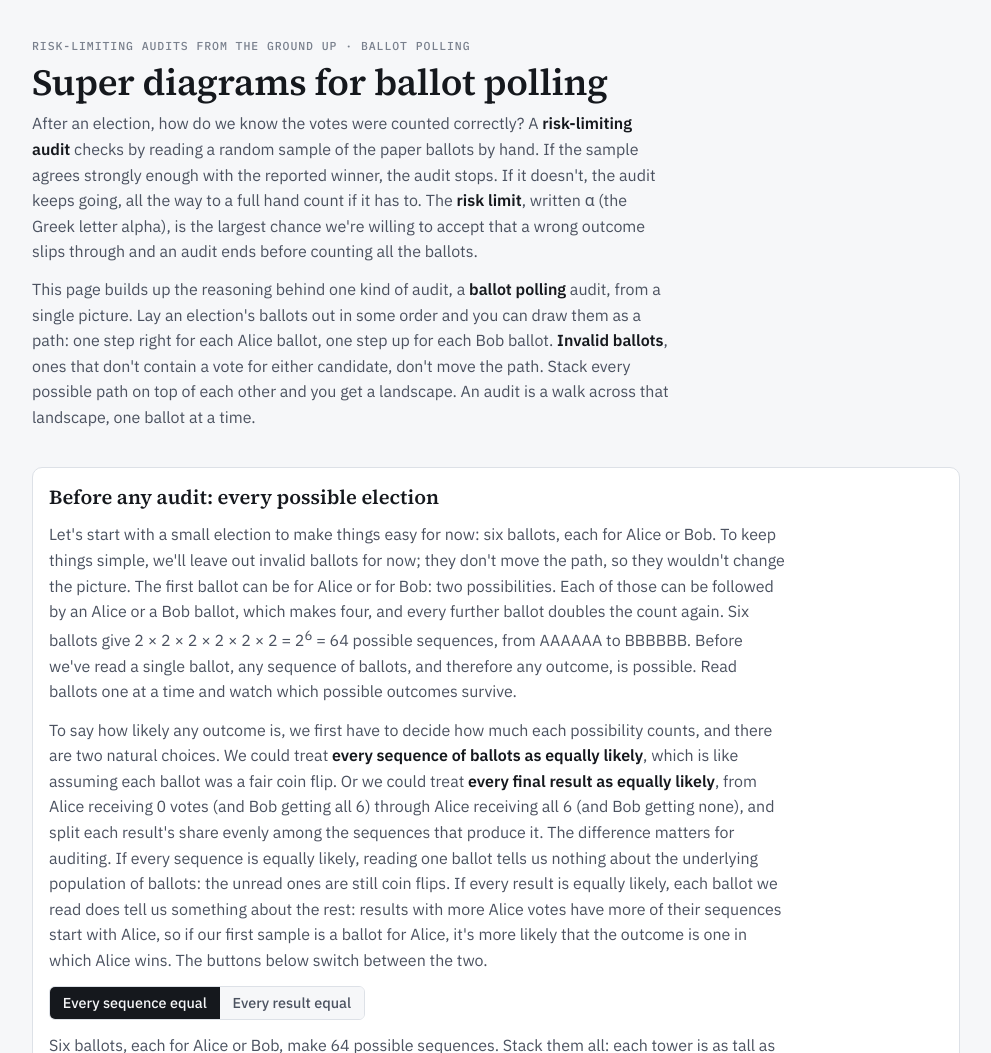
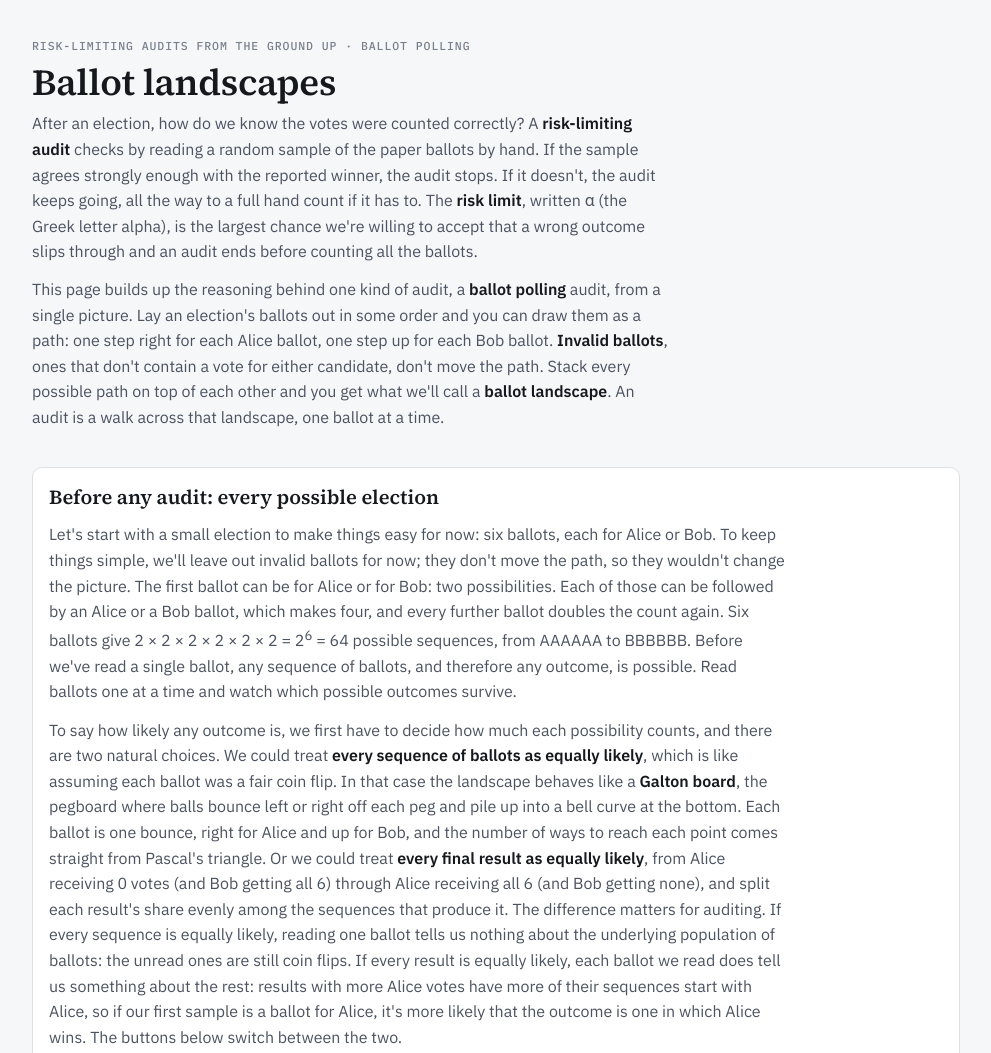
Before and after one commit to umbernhard/claude-rla-diagrams, a plain HTML site: page index.html in a window 1280 px wide. Shown: the top 1053 px of the page, without its empty margins (144-1135 px from the left). Drawn offline with Linux system fonts and the light colour scheme.

Commit message:
Rename super diagrams to ballot landscapes; add Galton board analogy
Co-Authored-By: Claude Opus 5.5 <noreply@anthropic.com>
Claude-Session: https://claude.ai/code/session_019a4NFEJZXKdSi1odxr25Mm

```diff
--- a/index.html
+++ b/index.html
@@ -1,4 +1,4 @@
-<title>Super Diagrams for Ballot Polling</title>
+<title>Ballot Landscapes</title>
 <link rel="preconnect" href="https://fonts.googleapis.com">
 <link rel="preconnect" href="https://fonts.gstatic.com" crossorigin>
 <link rel="stylesheet" href="https://fonts.googleapis.com/css2?family=IBM+Plex+Mono:wght@400;500&family=IBM+Plex+Sans:wght@400;500;600&family=Source+Serif+4:opsz,wght@8..60,500;8..60,600&display=swap">
@@ -126,9 +126,9 @@ select { width: auto; }
 <div class="wrap">
   <header class="prose">
     <div class="eyebrow">Risk-limiting audits from the ground up · Ballot polling</div>
-    <h1>Super diagrams for ballot polling</h1>
+    <h1>Ballot landscapes</h1>
     <p>After an election, how do we know the votes were counted correctly? A <strong>risk-limiting audit</strong> checks by reading a random sample of the paper ballots by hand. If the sample agrees strongly enough with the reported winner, the audit stops. If it doesn't, the audit keeps going, all the way to a full hand count if it has to. The <strong>risk limit</strong>, written α (the Greek letter alpha), is the largest chance we're willing to accept that a wrong outcome slips through and an audit ends before counting all the ballots.</p>
-    <p>This page builds up the reasoning behind one kind of audit, a <strong>ballot polling</strong> audit, from a single picture. Lay an election's ballots out in some order and you can draw them as a path: one step right for each Alice ballot, one step up for each Bob ballot. <strong>Invalid ballots</strong>, ones that don't contain a vote for either candidate, don't move the path. Stack every possible path on top of each other and you get a landscape. An audit is a walk across that landscape, one ballot at a time.</p>
+    <p>This page builds up the reasoning behind one kind of audit, a <strong>ballot polling</strong> audit, from a single picture. Lay an election's ballots out in some order and you can draw them as a path: one step right for each Alice ballot, one step up for each Bob ballot. <strong>Invalid ballots</strong>, ones that don't contain a vote for either candidate, don't move the path. Stack every possible path on top of each other and you get what we'll call a <strong>ballot landscape</strong>. An audit is a walk across that landscape, one ballot at a time.</p>
   </header>
 
   <section class="figure" aria-labelledby="fanTitle">
@@ -136,7 +136,7 @@ select { width: auto; }
       <h2 id="fanTitle">Before any audit: every possible election</h2>
     </div>
     <p class="lead">Let's start with a small election to make things easy for now: six ballots, each for Alice or Bob. To keep things simple, we'll leave out invalid ballots for now; they don't move the path, so they wouldn't change the picture. The first ballot can be for Alice or for Bob: two possibilities. Each of those can be followed by an Alice or a Bob ballot, which makes four, and every further ballot doubles the count again. Six ballots give 2 × 2 × 2 × 2 × 2 × 2 = 2<sup>6</sup> = 64 possible sequences, from AAAAAA to BBBBBB. Before we've read a single ballot, any sequence of ballots, and therefore any outcome, is possible. Read ballots one at a time and watch which possible outcomes survive. </p>
-    <p class="lead">To say how likely any outcome is, we first have to decide how much each possibility counts, and there are two natural choices. We could treat <strong>every sequence of ballots as equally likely</strong>, which is like assuming each ballot was a fair coin flip. Or we could treat <strong>every final result as equally likely</strong>, from Alice receiving 0 votes (and Bob getting all 6) through Alice receiving all 6 (and Bob getting none), and split each result's share evenly among the sequences that produce it. The difference matters for auditing. If every sequence is equally likely, reading one ballot tells us nothing about the underlying population of ballots: the unread ones are still coin flips. If every result is equally likely, each ballot we read does tell us something about the rest: results with more Alice votes have more of their sequences start with Alice, so if our first sample is a ballot for Alice, it's more likely that the outcome is one in which Alice wins. The buttons below switch between the two.</p>
+    <p class="lead">To say how likely any outcome is, we first have to decide how much each possibility counts, and there are two natural choices. We could treat <strong>every sequence of ballots as equally likely</strong>, which is like assuming each ballot was a fair coin flip. In that case the landscape behaves like a <strong>Galton board</strong>, the pegboard where balls bounce left or right off each peg and pile up into a bell curve at the bottom. Each ballot is one bounce, right for Alice and up for Bob, and the number of ways to reach each point comes straight from Pascal's triangle. Or we could treat <strong>every final result as equally likely</strong>, from Alice receiving 0 votes (and Bob getting all 6) through Alice receiving all 6 (and Bob getting none), and split each result's share evenly among the sequences that produce it. The difference matters for auditing. If every sequence is equally likely, reading one ballot tells us nothing about the underlying population of ballots: the unread ones are still coin flips. If every result is equally likely, each ballot we read does tell us something about the rest: results with more Alice votes have more of their sequences start with Alice, so if our first sample is a ballot for Alice, it's more likely that the outcome is one in which Alice wins. The buttons below switch between the two.</p>
     <div><div class="seg" role="group" aria-label="How to weight the possible elections">
       <button id="wSeq" type="button" aria-pressed="true">Every sequence equal</button>
       <button id="wRes" type="button" aria-pressed="false">Every result equal</button>
```
Also changed, not shown: 2 other files.
